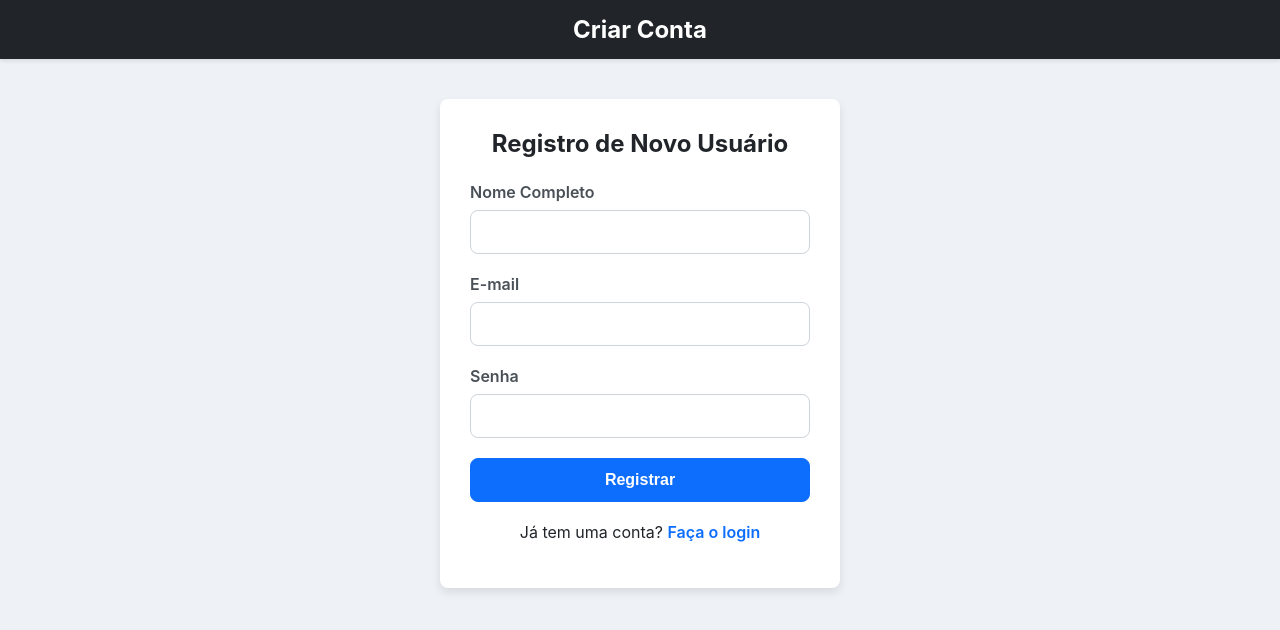
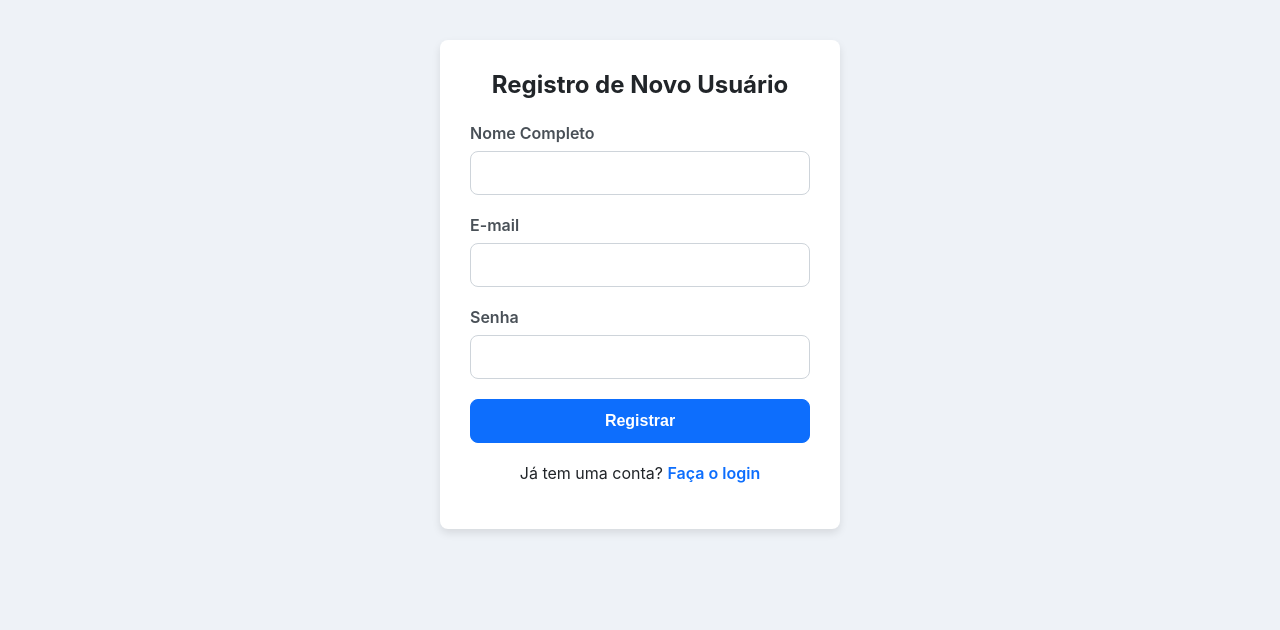
Before and after one commit to J3ipy/patrimonio-frontend, a plain HTML site: page register.html in a window 1280 px wide. Drawn offline with Linux system fonts and the light colour scheme.

Commit message:
refinando o design

```diff
--- a/register.html
+++ b/register.html
@@ -42,7 +42,6 @@
     </style>
 </head>
 <body>
-    <header class="header"><h1>Criar Conta</h1></header>
     <div class="container">
         <div class="card">
             <h2>Registro de Novo Usuário</h2>
```
